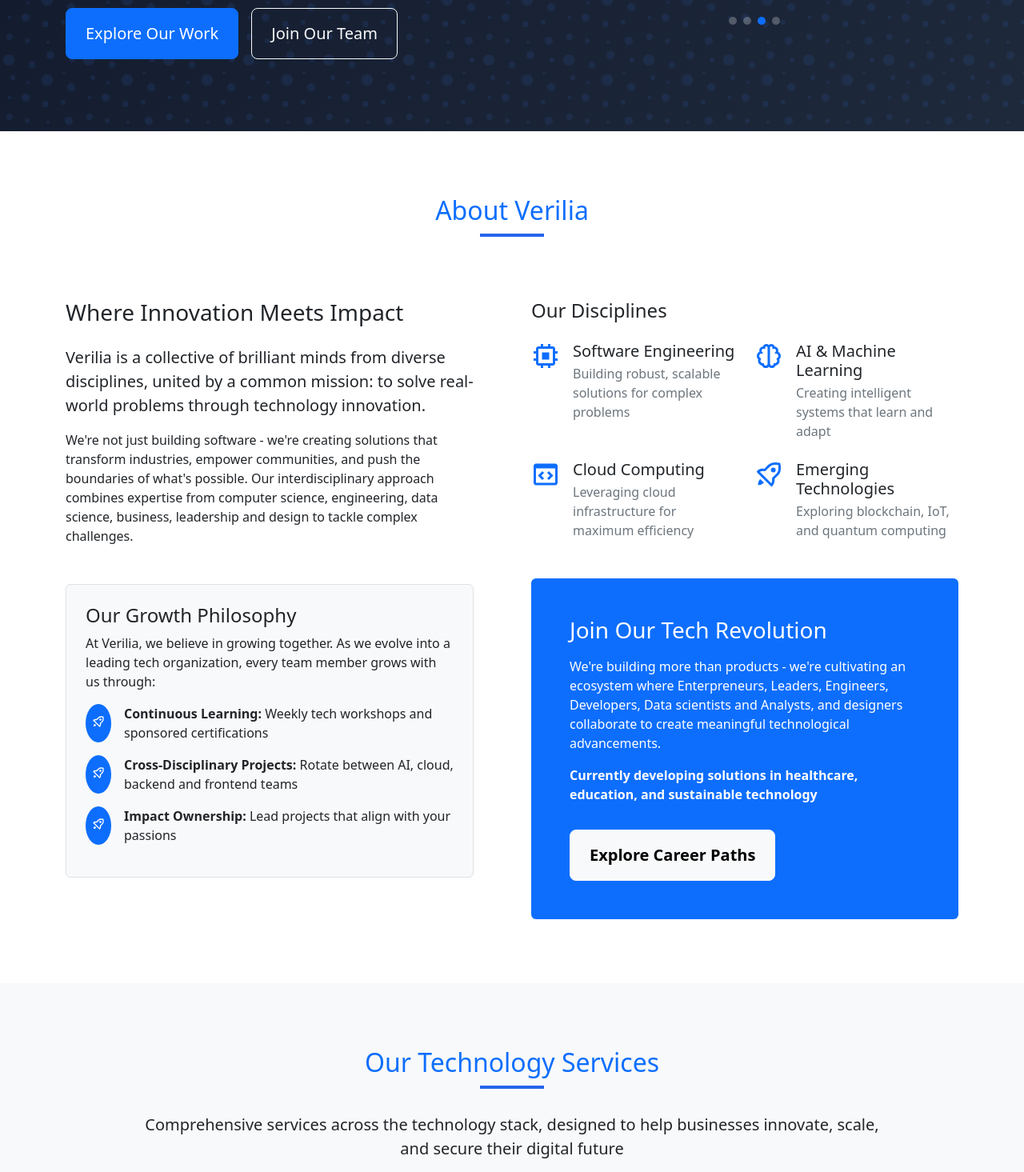
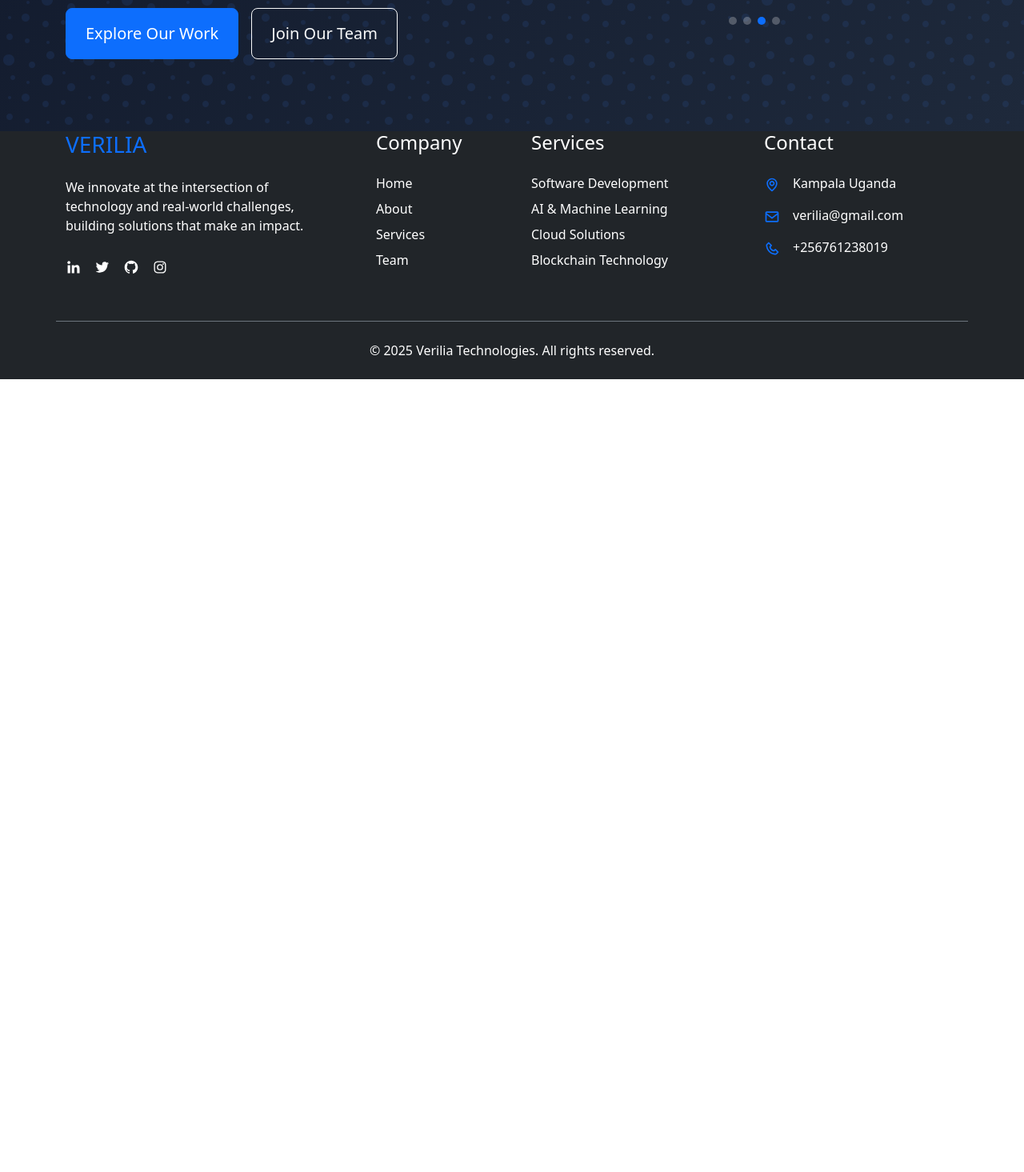
Before and after one commit to RockieRaheem/Verilia-Website, a React (Vite) app: page / in a window 1280 px wide. Shown: the part 636-2101 px from the top of the page at 80% size. After the commit the page ends 1110 px from the top, so only its background shows below. Built offline with nearby package versions, Linux system fonts and the light colour scheme.

Commit message:
Apply routes

```diff
--- a/src/App.jsx
+++ b/src/App.jsx
@@ -14,10 +14,12 @@ function App() {
   return (
     <>
       <Navigation />
-      <Hero />
-      <About />
-      <Services />
-      <Team />
+      <Routes>
+        <Route path="/" element={<Hero />} />
+        <Route path="/about" element={<About />} />
+        <Route path="/services" element={<Services />} />
+        <Route path="/team" element={<Team />} />
+      </Routes>
       <Footer />
     </>
   );
```
